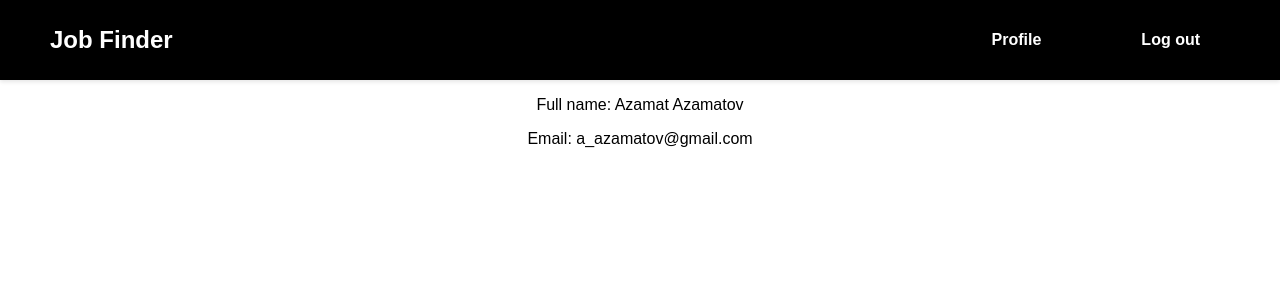
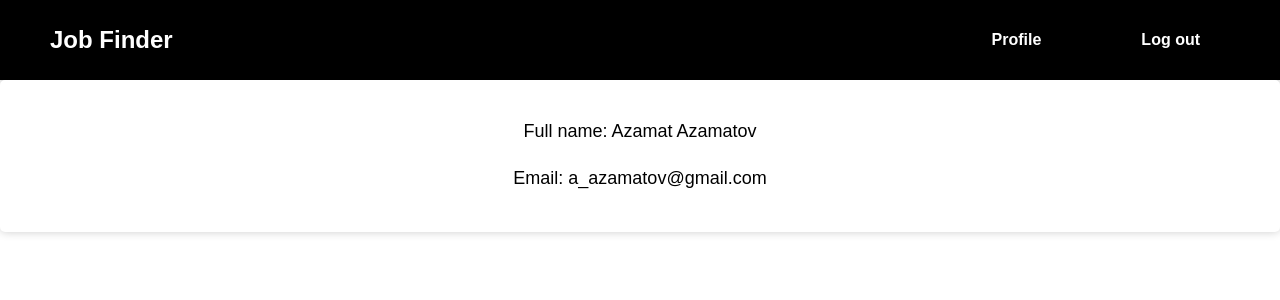
Before and after one commit to Samatuly/Web-Final-Project, an Angular app in the folder job-finding-website/: page /profile in a window 1280 px wide. Shown: the top 300 px of the page. Built offline with nearby package versions, Linux system fonts and the light colour scheme.

Commit message:
Update profile.component.css

```diff
--- a/job-finding-website/src/app/profile/profile.component.css
+++ b/job-finding-website/src/app/profile/profile.component.css
@@ -1,14 +1,61 @@
+body {
+	font-family: Arial, sans-serif;
+	background-color: #f2f2f2;
+}
+
+.container {
+	max-width: 800px;
+	margin: 0 auto;
+	padding: 20px;
+}
+
 .profile {
-    max-width: 500px;
-    margin: 0 auto;
-    text-align: center;
+	background-color: #fff;
+	border-radius: 5px;
+	box-shadow: 0px 0px 10px rgba(0,0,0,0.2);
+	padding: 20px;
+	text-align: center;
+}
+
+.profile h1 {
+	margin-top: 0;
 }
 
 .profile h2 {
-    margin-top: 0;
+	margin-top: 0;
+	color: #777;
 }
 
 .profile p {
-    font-size: 16px;
-    margin-bottom: 5px;
+	font-size: 18px;
+	line-height: 1.5;
+	margin-bottom: 20px;
 }
+
+.profile ul {
+	list-style: none;
+	padding: 0;
+	margin-bottom: 20px;
+}
+
+.profile li {
+	display: inline-block;
+	margin-right: 10px;
+}
+
+.profile li strong {
+	display: block;
+}
+
+.btn {
+	background-color: #4CAF50;
+	color: #fff;
+	padding: 10px 20px;
+	text-decoration: none;
+	border-radius: 5px;
+	display: inline-block;
+}
+
+.btn:hover {
+	background-color: #333;
+}
```
